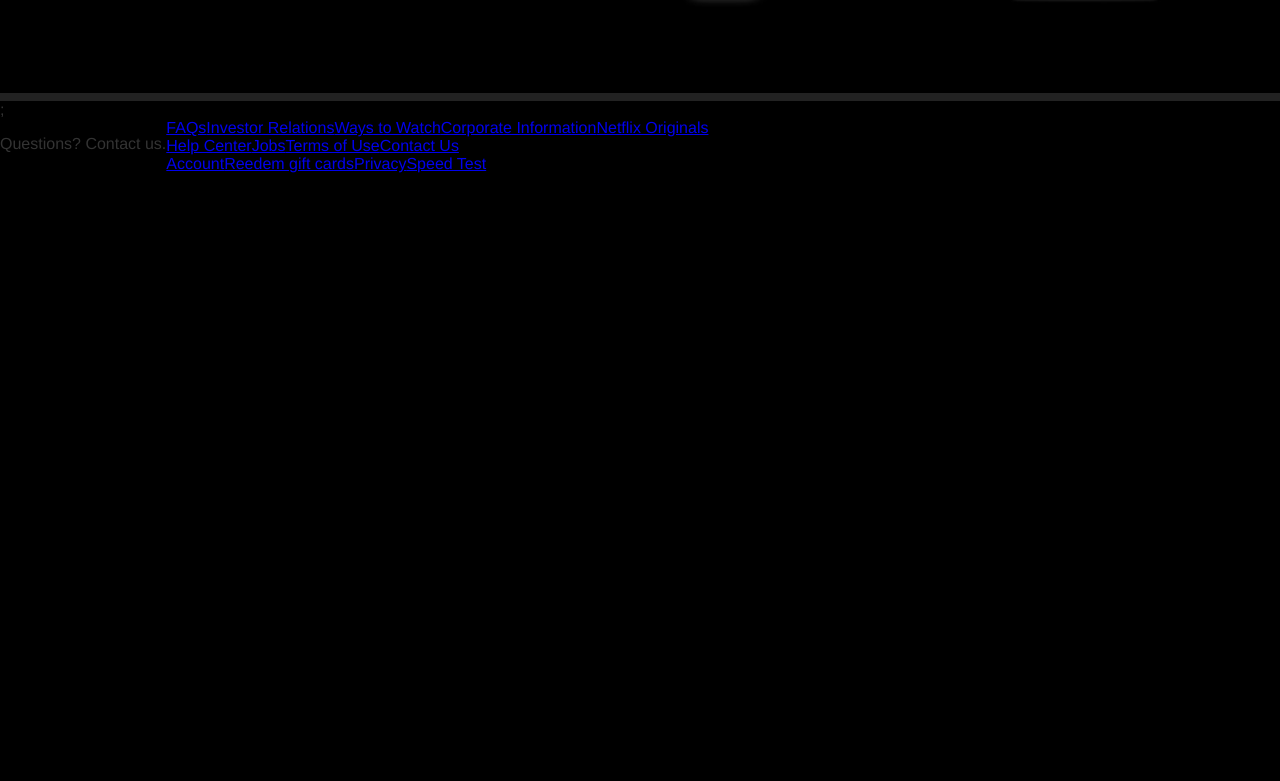
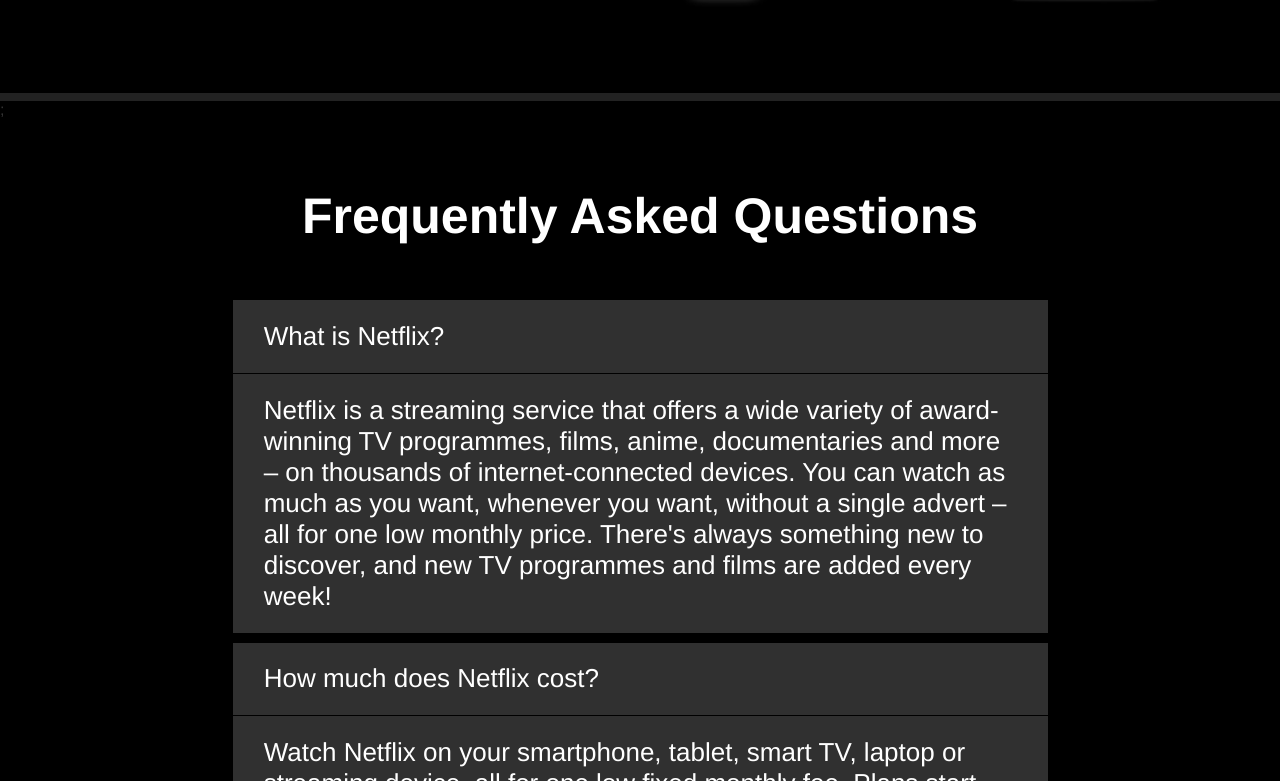
Before and after one commit to HanifullahJamalzai/netflix-clone, a React (Create React App) app: page / in a window 1280 px wide. Shown: the part 1499-2280 px from the top of the page. Before the commit the page ends 1672 px from the top, so only its background shows below. Built offline with nearby package versions, Linux system fonts and the light colour scheme.

Commit message:
Accordion (FAQs) component + style done

```diff
--- /dev/null
+++ b/src/components/accordion/index.js
@@ -0,0 +1,38 @@
+import React, { useState } from "react";
+import {
+	Body,
+	Title,
+	Header,
+	Container,
+	Inner,
+	Item,
+	Frame,
+} from "./styles/accordion";
+
+export default function Accordion({ children, ...restProps }) {
+	return (
+		<Container {...restProps}>
+			<Inner>{children}</Inner>
+		</Container>
+	);
+}
+
+Accordion.Item = function AccordionItem({ children, ...restProps }) {
+	return <Item {...restProps}>{children}</Item>;
+};
+
+Accordion.Frame = function AccordionFrame({ children, ...restProps }) {
+	return <Frame {...restProps}>{children}</Frame>;
+};
+
+Accordion.Title = function AccordionTitle({ children, ...restProps }) {
+	return <Title {...restProps}>{children}</Title>;
+};
+
+Accordion.Header = function AccordionHeader({ children, ...restProps }) {
+	return <Header {...restProps}>{children}</Header>;
+};
+
+Accordion.Body = function AccordionBody({ children, ...restProps }) {
+	return <Body {...restProps}>{children}</Body>;
+};
--- /dev/null
+++ b/src/components/accordion/styles/accordion.js
@@ -0,0 +1,73 @@
+import styled from "styled-components";
+
+export const Container = styled.section`
+	display: flex;
+	border-bottom: 8px solid #222;
+`;
+
+export const Frame = styled.div`
+	margin-bottom: 40px;
+`;
+export const Inner = styled.div`
+	display: flex;
+	padding: 70px 45px;
+	flex-direction: column;
+	max-width: 815px;
+	margin: auto;
+`;
+
+export const Item = styled.div`
+	color: white;
+	margin-bottom: 10px;
+
+	&:first-of-type {
+		margin-top: 3em;
+	}
+`;
+
+export const Title = styled.h1`
+	font-size: 50px;
+	line-height: 1.1;
+	margin-top: 0;
+	margin-bottom: 8px;
+	color: white;
+	text-align: center;
+
+	@media (max-width: 600px) {
+		font-size: 35px;
+	}
+`;
+
+export const Header = styled.div`
+	display: flex;
+	justify-between: space-between;
+	cursor: pointer;
+	margin-bottom: 1px;
+	font-size: 26px;
+	font-weight: normal;
+	background: #303030;
+	padding: 0.8em 1.2em 0.8em 1.2em;
+	user-select: none;
+	align-items: center;
+
+	@media (max-width: 600px) {
+		font-size: 16px;
+	}
+`;
+
+export const Body = styled.div`
+	max-width: 1200px;
+	transition: max-height 0.25s cubic-bezier(0.5, 0, 0.1, 1);
+	font-size: 26px;
+	font-weight: normal;
+	line-height: normal;
+	background: #303030;
+	padding: 0.8em 1.2em 0.8em 1.2em;
+	user-select: none;
+	align-items: center;
+
+	@media (max-width: 600px) {
+		font-size: 16px;
+		line-height: 22px;
+	}
+`;
--- a/src/components/footer/styles/footer.js
+++ b/src/components/footer/styles/footer.js
@@ -2,16 +2,52 @@ import styled from "styled-components";
 
 export const Container = styled.div`
 	display: flex;
+	max-width: 1000px;
+	flex-direction: column;
+	padding: 70px 56px;
+	margin: auto;
+
+	@media (max-width: 1000px) {
+		padding: 70px 30px;
+	}
 `;
 
-export const Column = styled.div``;
+export const Column = styled.div`
+	display: flex;
+	flex-direction: column;
+	text-align: left;
+`;
 
-export const Row = styled.div``;
+export const Row = styled.div`
+	display: grid;
+	grid-template-columns: repeat(auto-fill, minmax(230px, 1fr));
+	grid-gap: 15px;
 
-export const Link = styled.a``;
+	@media (max-width: 1000px) {
+		grid-template-columns: repeat(auto-fill, minmax(150px, 1fr));
+	}
+`;
 
-export const Title = styled.p``;
+export const Link = styled.a`
+	color: #757575;
+	margin-bottom: 20px;
+	font-size: 13px;
+	text-decoration: none;
+`;
 
-export const Text = styled.p``;
+export const Title = styled.p`
+	font-size: 16px;
+	color: #757575;
+	margin-bottom: 40px;
+`;
 
-export const Break = styled.div``;
+export const Text = styled.p`
+	font-size: 13px;
+	color: #757575;
+	margin-bottom: 40px;
+`;
+
+export const Break = styled.div`
+	flex-basis: 100%;
+	height: 0;
+`;
--- a/src/components/index.js
+++ b/src/components/index.js
@@ -1,2 +1,3 @@
+export { default as Accordion } from "./accordion";
 export { default as Jumbotron } from "./jumbotron";
 export { default as Footer } from "./footer";
--- /dev/null
+++ b/src/containers/Faqs.js
@@ -0,0 +1,19 @@
+import React from "react";
+import { Accordion } from "../components";
+import faqsData from "../fixtures/faqs.json";
+
+export function FaqsContainer() {
+	return (
+		<Accordion>
+			<Accordion.Title>Frequently Asked Questions</Accordion.Title>
+			<Accordion.Frame>
+				{faqsData.map((item) => (
+					<Accordion.Item key={item.id}>
+						<Accordion.Header>{item.header}</Accordion.Header>
+						<Accordion.Body>{item.body}</Accordion.Body>
+					</Accordion.Item>
+				))}
+			</Accordion.Frame>
+		</Accordion>
+	);
+}
--- a/src/pages/Home.js
+++ b/src/pages/Home.js
@@ -1,4 +1,5 @@
 import React from "react";
+import { FaqsContainer } from "../containers/Faqs";
 import { JumbotronContainer } from "../containers/Jumbotron";
 import { FooterContainer } from "../containers/Footer";
 
@@ -6,6 +7,7 @@ export default function Home() {
 	return (
 		<>
 			<JumbotronContainer />;
+			<FaqsContainer />
 			<FooterContainer />
 		</>
 	);
```
